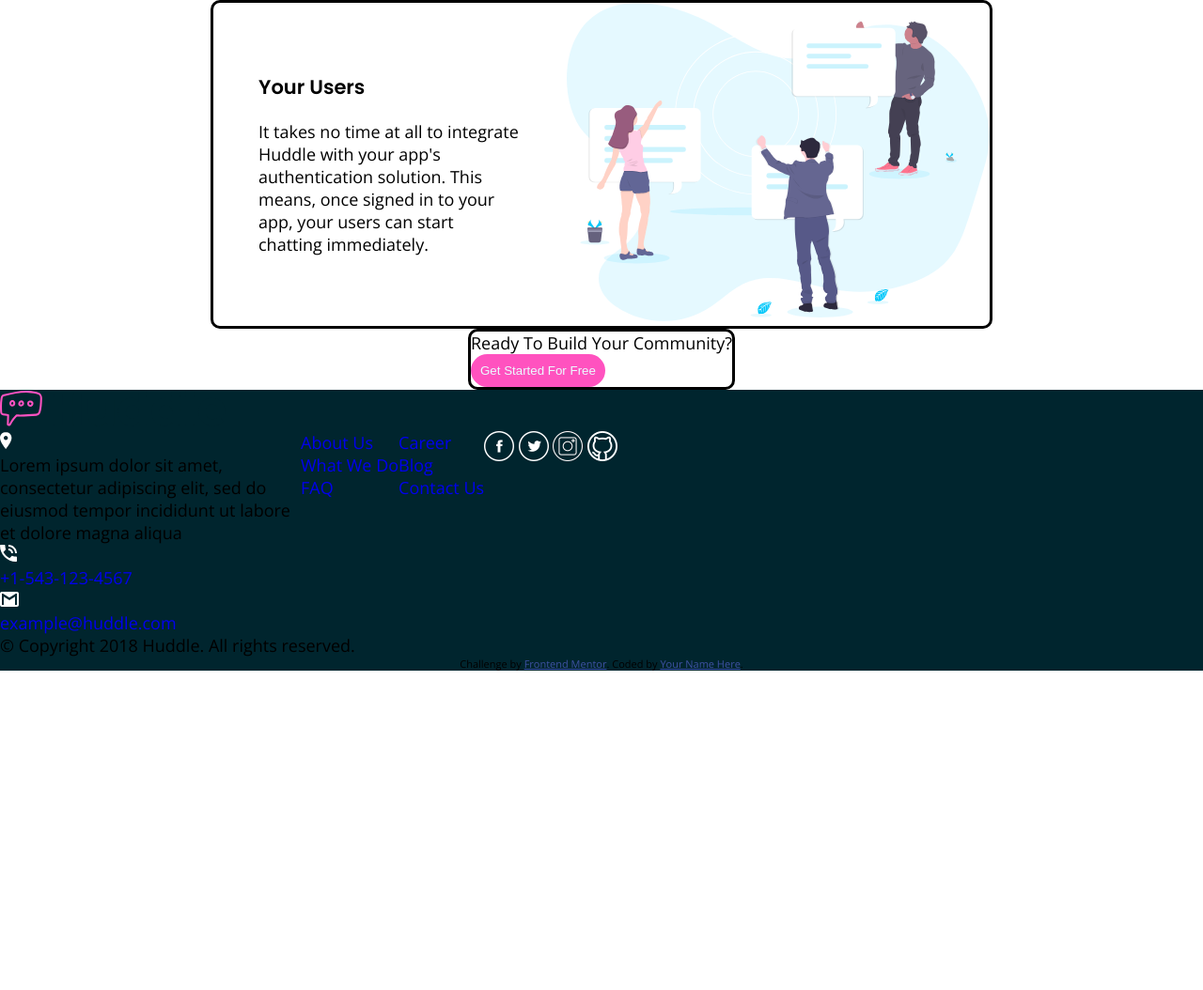
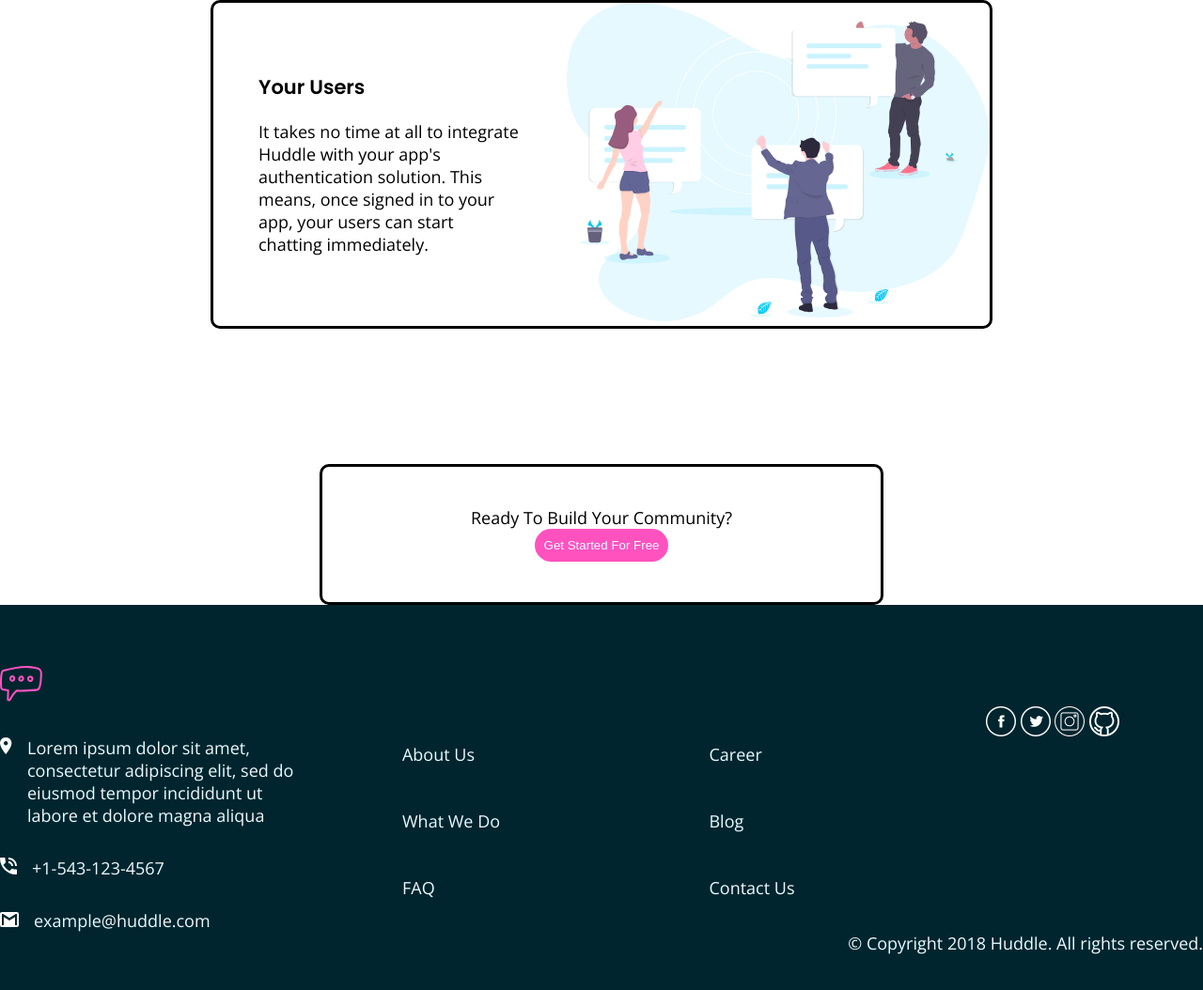
Before and after one commit to Marianellag1/landinghuddle-musical-dollop, a plain HTML site: page index.html in a window 1280 px wide. Shown: the part 1460-2514 px from the top of the page at 94% size. Before the commit the page ends 2174 px from the top, so only its background shows below. Drawn offline with nearby package versions, Linux system fonts and the light colour scheme.

Commit message:
saving progress

```diff
--- a/css/style.css
+++ b/css/style.css
@@ -107,6 +107,21 @@ header button {
 footer {
     background-color: var(--dark);
     width: 100%;
+    color: var(--pale);
+    padding-top: 4rem;
+    padding-bottom: 4rem;
+}
+
+.fixed {
+    position: fixed;
+    left: 0;
+    bottom: 0;
+    width: 100%;
+    text-align: center;
+}
+
+.copyright {
+    float: right;
 }
 
 .one {
@@ -137,11 +152,21 @@ footer {
     margin-left: 8rem;
     margin-right: 8rem;
     margin-top: 8.50rem;
+    margin-bottom: 9rem;
 }
 
 .middle {
     margin-top: 2rem;
     margin-bottom: 2rem;
+}
+
+.build {
+    width: 600px;
+    height: 150px;
+    display: flex;
+    flex-direction: column;
+    justify-content: center;
+    align-items: center;
 }
 
 .bottom {
@@ -157,6 +182,8 @@ footer {
 .about ul,
 .career ul {
     list-style-type: none;
+    font: 400 18px/71px 'Open Sans', sans-serif;
+    margin-top: 1rem;
 }
 
 .about a,
@@ -165,3 +192,36 @@ footer {
 .career a {
     text-decoration: none;
 }
+
+.second,
+.third,
+.fourth {
+    width: 25%;
+    display: flex;
+    justify-content: center;
+}
+
+.location,
+.phone,
+.email {
+    display: inline-flex;
+}
+
+.location p,
+.phone a,
+.email a {
+    padding-left: 1rem;
+}
+
+.location {
+    margin-top: 2rem;
+}
+
+.phone {
+    margin-top: 2rem;
+    margin-bottom: 2rem;
+}
+
+a {
+    color: var(--pale);
+}
--- a/index.html
+++ b/index.html
@@ -109,6 +109,7 @@
         </div>
       </section>
 
+      <section class="second">
         <div class="about">
           <ul>
             <li><a href="http://" target="_blank" rel="noopener noreferrer"> About Us</a></li>
@@ -116,7 +117,9 @@
             <li><a href="http://" target="_blank" rel="noopener noreferrer">FAQ</a></li>
           </ul>
         </div>
+      </section>
 
+      <section class="third">
         <div class="career">
           <ul>
             <li><a href="http://" target="_blank" rel="noopener noreferrer">Career</a></li>
@@ -124,7 +127,9 @@
             <li><a href="http://" target="_blank" rel="noopener noreferrer">Contact Us</a></li>
           </ul>
         </div>
+      </section>
 
+      <section class="fourth">
         <figure>
           <a href=""><img src="./images/facebook.png" alt="facebook icon"></a>
           <a href=""><img src="./images/twitter.png" alt="twitter icon"></a>
@@ -132,10 +137,11 @@
           <a href=""><img src="./images/github.png" alt="github icon"></a>
         </figure>
       </div>
+    </section>
 
-    <p>&copy; Copyright 2018 Huddle. All rights reserved.</p>
+    <p class="copyright">&copy; Copyright 2018 Huddle. All rights reserved.</p>
 
-    <p class="attribution">
+    <p class="attribution fixed">
       Challenge by <a href="https://www.frontendmentor.io?ref=challenge" target="_blank">Frontend Mentor</a>.
       Coded by <a href="#">Your Name Here</a>.
     </p>
```
Also changed, not shown: 3 other files. Lines whose indentation alone changed are shown as unchanged.
